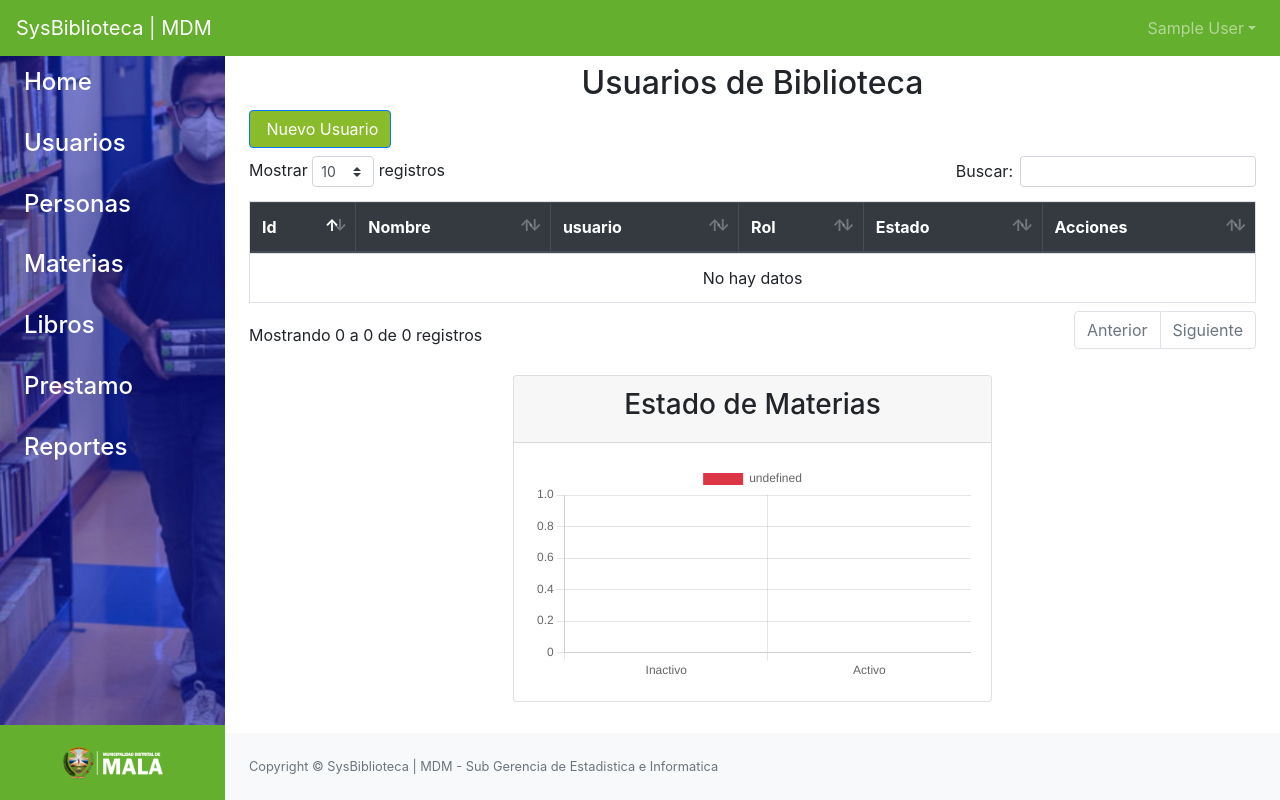
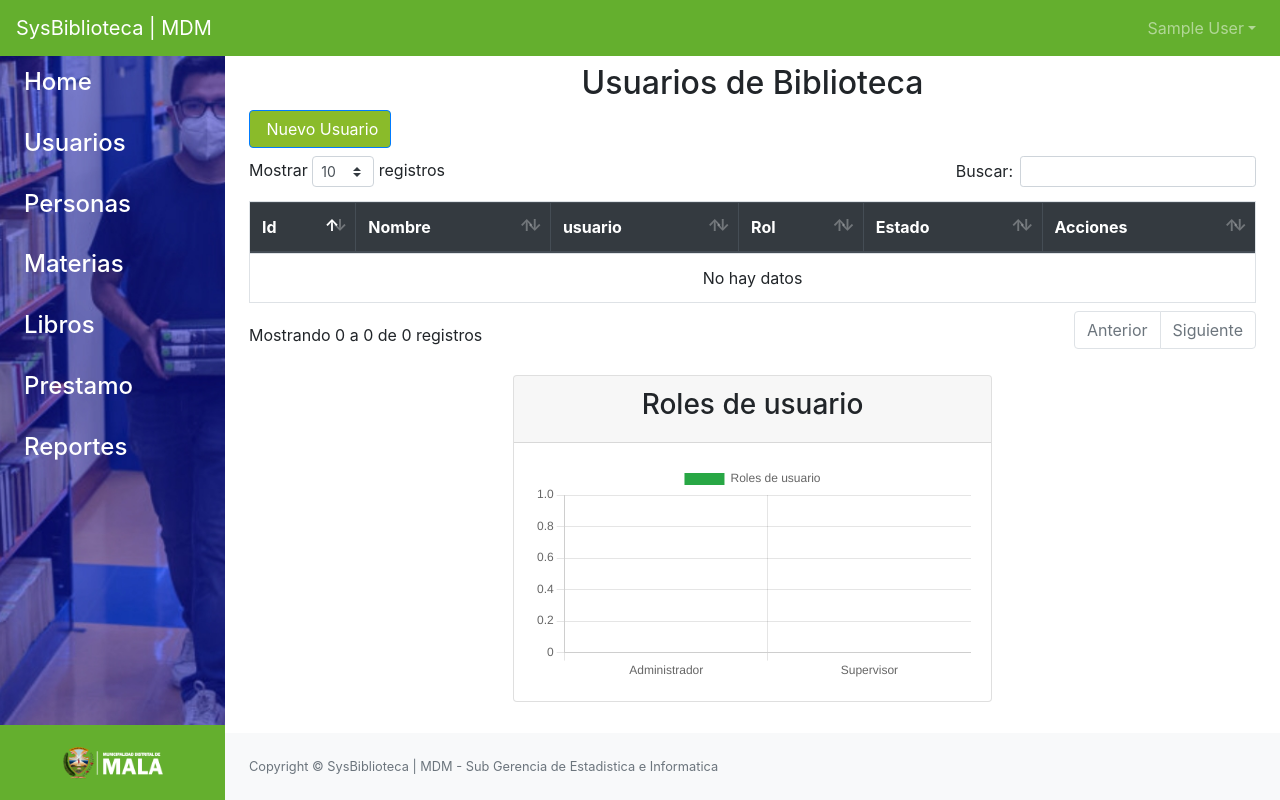
Before and after one commit to IngNex/system_library_mvc, a PHP site: page /SistemaBiblioteca/usuarios in a window 1280 px wide. Run offline with PHP 8.4, Linux system fonts and the light colour scheme; the visitor is signed in with stand-in values (Sample User, id 1); data that the repository does not hold is empty; some libraries are stand-ins or nearby versions.

Commit message:
add chart js data

```diff
--- a/Assets/js/Funciones.js
+++ b/Assets/js/Funciones.js
@@ -234,12 +234,13 @@ if (document.getElementById("dataUser")) {
                 }
                 var ctx = document.getElementById("dataUser");
                 var myPieChart = new Chart(ctx, {
-                    type: 'doughnut',
+                    type: 'bar',
                     data: {
-                        labels: nombre,
+                        labels: ['Administrador', 'Supervisor'],
                         datasets: [{
+                            label: 'Roles de usuario',
                             data: cantidad,
-                            backgroundColor: [ '#073ceb','#ff7300', '#F00100', '#02ab09', '#540202', '#073ceb','#ff7300', '#F00100','#E36B2C', '#02e8f7', '#f0d662', '#48d4a0', '#e3c30b'],
+                            backgroundColor: [ '#28A745','#6C757D'],
                         }],
                     },
                 });
@@ -278,6 +279,7 @@ if (document.getElementById("materialEstado")) {
                     data: {
                         labels: ['Inactivo', 'Activo'],
                         datasets: [{
+                            label: 'Estado de Materia',
                             data: cantidad,
                             backgroundColor: ['#DC3545', '#28A745', '#d90098',  '#ff1c00', '#5e022a', '#ff005a', '#ff5800', '#52e358', '#02fafa','#fa3232'],
                         }],
--- a/Views/usuarios/listar.php
+++ b/Views/usuarios/listar.php
@@ -141,11 +141,11 @@
                             <div class="card">
                                 <div class="card-header card-header-primary">
                                     <center>
-                                        <h3 class="title-2 m-b-40">Estado de Materias</h3>
+                                        <h3 class="title-2 m-b-40">Roles de usuario</h3>
                                     </center>
                                 </div>
                                 <div class="card-body">
-                                    <canvas id="materialEstado"></canvas>
+                                    <canvas id="dataUser"></canvas>
                                 </div>
                             </div>
                         </div>
```
